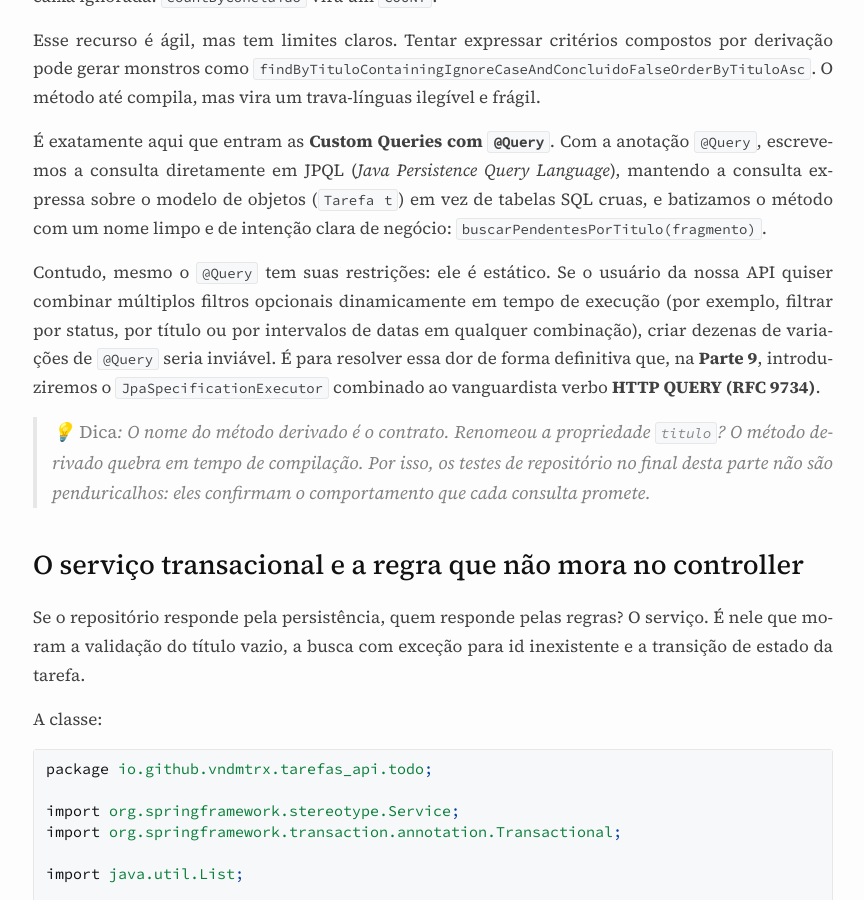
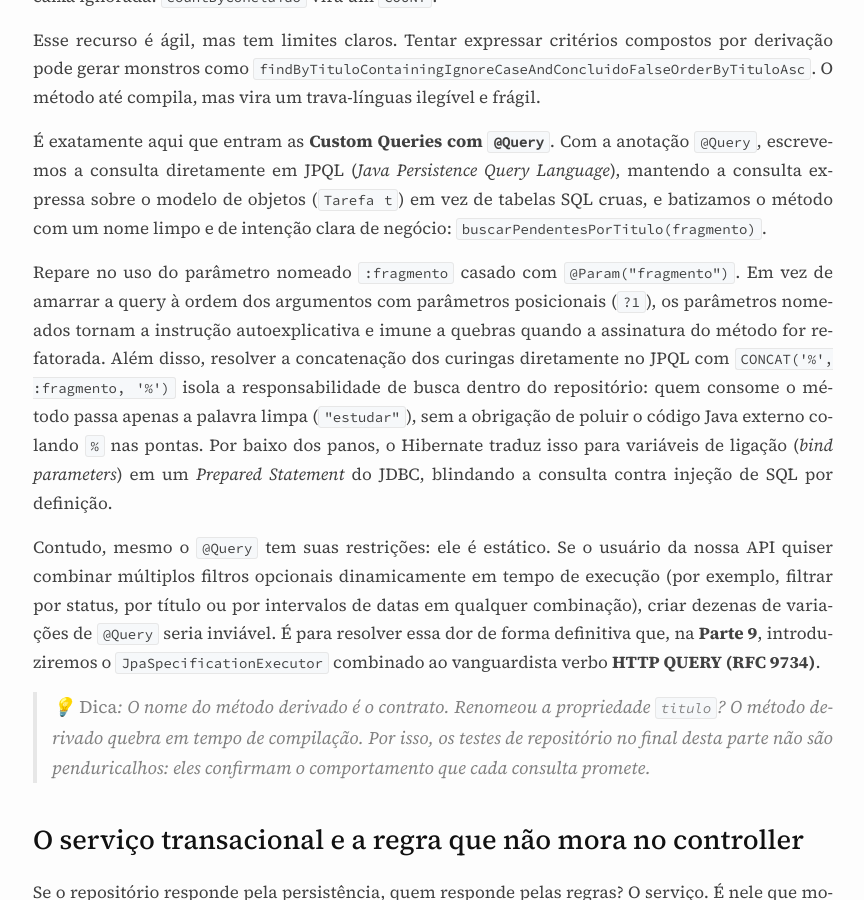
Before and after one commit to vndmtrx/vndmtrx.github.io, a Jekyll site: the page built from _posts/2026-08-26-springboot-tutorial-parte-3.md, in a window 1280 px wide and 900 px high, scrolled down 8443 px. Shown: the whole window, without its empty margins (207-1071 px from the left). Built offline with Jekyll 4.4.1, drawn with Linux system fonts in a browser that asks for light colours; nearby versions of some CDN libraries.

Commit message:
Explicação sobre parâmetros nomeados e segurança em custom queries

```diff
--- a/_posts/2026-08-26-springboot-tutorial-parte-3.md
+++ b/_posts/2026-08-26-springboot-tutorial-parte-3.md
@@ -256,6 +256,8 @@ Herda-se `save`, `findById`, `findAll`, `delete` e companhia. Mas a grande mági
 Esse recurso é ágil, mas tem limites claros. Tentar expressar critérios compostos por derivação pode gerar monstros como `findByTituloContainingIgnoreCaseAndConcluidoFalseOrderByTituloAsc`. O método até compila, mas vira um trava-línguas ilegível e frágil.
 
 É exatamente aqui que entram as **Custom Queries com `@Query`**. Com a anotação `@Query`, escrevemos a consulta diretamente em JPQL (*Java Persistence Query Language*), mantendo a consulta expressa sobre o modelo de objetos (`Tarefa t`) em vez de tabelas SQL cruas, e batizamos o método com um nome limpo e de intenção clara de negócio: `buscarPendentesPorTitulo(fragmento)`.
+
+Repare no uso do parâmetro nomeado `:fragmento` casado com `@Param("fragmento")`. Em vez de amarrar a query à ordem dos argumentos com parâmetros posicionais (`?1`), os parâmetros nomeados tornam a instrução autoexplicativa e imune a quebras quando a assinatura do método for refatorada. Além disso, resolver a concatenação dos curingas diretamente no JPQL com `CONCAT('%', :fragmento, '%')` isola a responsabilidade de busca dentro do repositório: quem consome o método passa apenas a palavra limpa (`"estudar"`), sem a obrigação de poluir o código Java externo colando `%` nas pontas. Por baixo dos panos, o Hibernate traduz isso para variáveis de ligação (*bind parameters*) em um *Prepared Statement* do JDBC, blindando a consulta contra injeção de SQL por definição.
 
 Contudo, mesmo o `@Query` tem suas restrições: ele é estático. Se o usuário da nossa API quiser combinar múltiplos filtros opcionais dinamicamente em tempo de execução (por exemplo, filtrar por status, por título ou por intervalos de datas em qualquer combinação), criar dezenas de variações de `@Query` seria inviável. É para resolver essa dor de forma definitiva que, na **Parte 9**, introduziremos o `JpaSpecificationExecutor` combinado ao vanguardista verbo **HTTP QUERY (RFC 9734)**.
 
```
